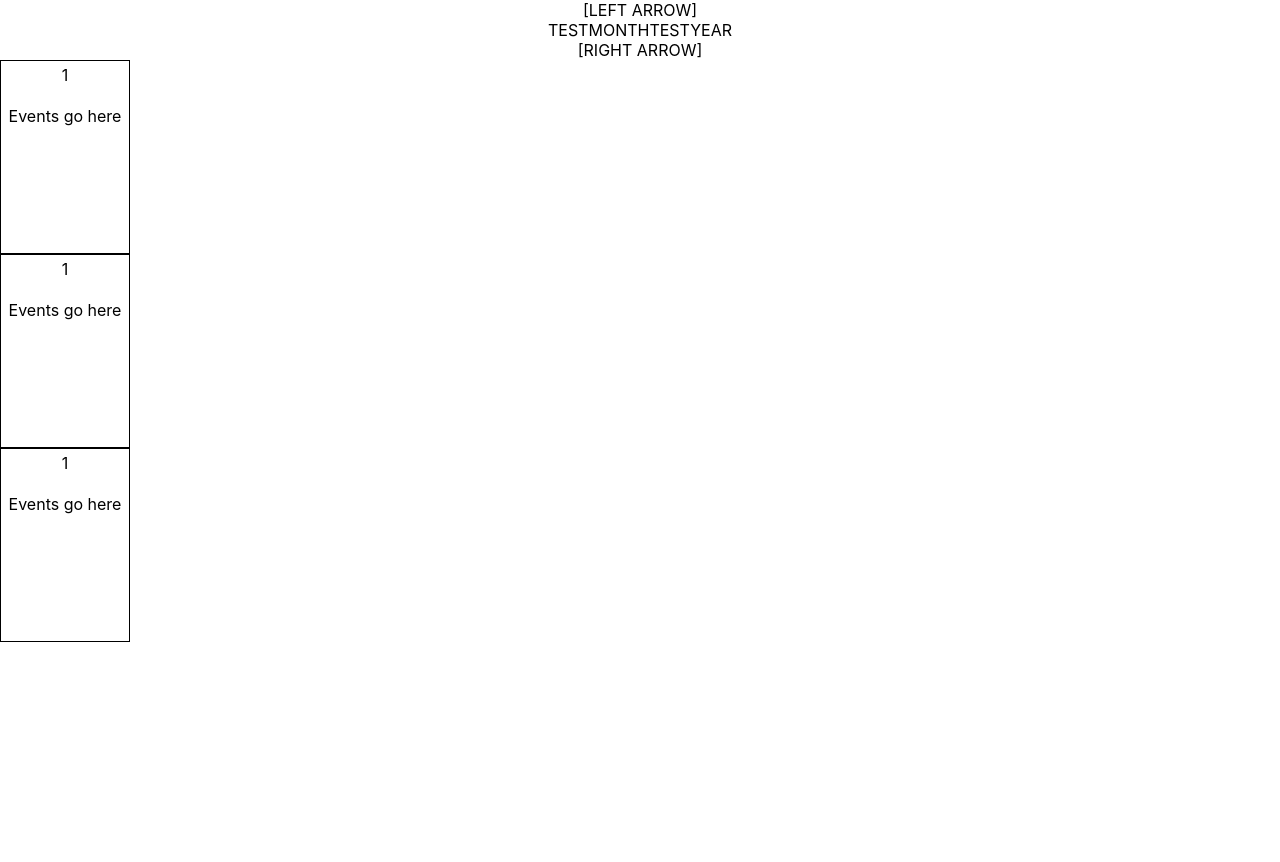
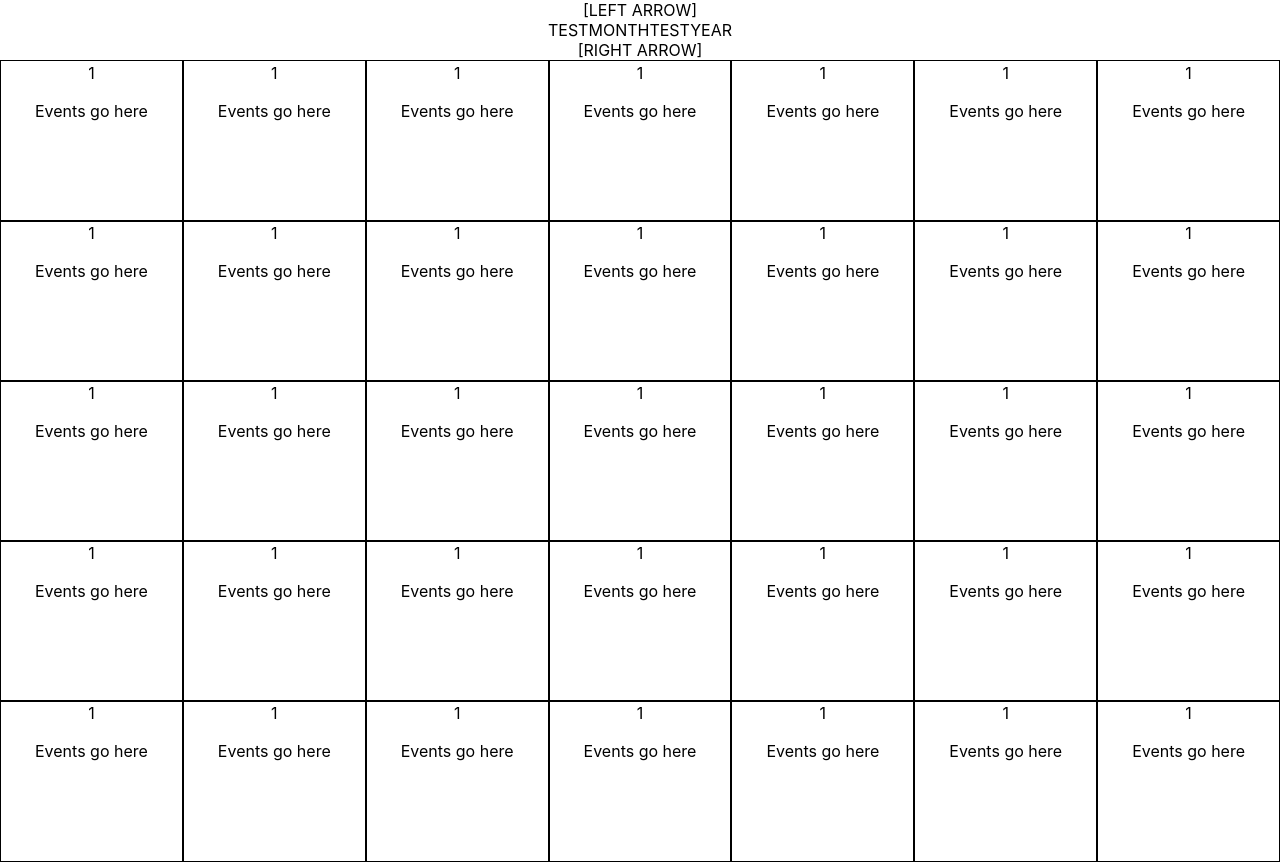
Before and after one commit to KalebRaymond/React-Calendar, a React (Create React App) app: page / in a window 1280 px wide. Before the commit the page ends 800 px from the top, so only its background shows below. Built offline with nearby package versions, Linux system fonts and the light colour scheme.

Commit message:
Added calendar rows

```diff
--- a/src/components/CalendarContainer/CalendarContainer.module.scss
+++ b/src/components/CalendarContainer/CalendarContainer.module.scss
@@ -1 +1,2 @@
-.CalendarContainer {}
+.CalendarContainer {
+}
--- a/src/components/CalendarGrid/CalendarGrid.js
+++ b/src/components/CalendarGrid/CalendarGrid.js
@@ -1,15 +1,14 @@
-import PropTypes from 'prop-types';
 import React from 'react';
 import styles from './CalendarGrid.module.scss';
 
-import CalendarGridCard from 'components/CalendarGridCard/CalendarGridCard';
-import { render } from '@testing-library/react';
+import CalendarGridRow from 'components/CalendarGridRow/CalendarGridRow';
 
 const CalendarGrid = (props) => {
   const {
     calendarDates
   } = props;
 
+  /*
   const renderDates = () => {
     console.log(calendarDates);
 
@@ -17,10 +16,15 @@ const CalendarGrid = (props) => {
       return <CalendarGridCard key={i}></CalendarGridCard>
     });
   }
+  */
 
   return (
     <div className={styles.CalendarGrid} data-testid="CalendarGrid">
-      {renderDates()}
+      <CalendarGridRow></CalendarGridRow>
+      <CalendarGridRow></CalendarGridRow>
+      <CalendarGridRow></CalendarGridRow>
+      <CalendarGridRow></CalendarGridRow>
+      <CalendarGridRow></CalendarGridRow>
     </div>
   );
 }
--- a/src/components/CalendarGrid/CalendarGrid.module.scss
+++ b/src/components/CalendarGrid/CalendarGrid.module.scss
@@ -1 +1,3 @@
-.CalendarGrid {}
+.CalendarGrid {
+    width: 100%;
+}
--- a/src/components/CalendarGridCard/CalendarGridCard.module.scss
+++ b/src/components/CalendarGridCard/CalendarGridCard.module.scss
@@ -2,8 +2,8 @@
     border: 1px solid black;
     display: flex;
     flex-direction: column;
-    height: 12em;
-    width: 8em;
+    height: 100%;
+    width: 100%;
 
     div[id="date-container"] {
         align-items: center;
--- /dev/null
+++ b/src/components/CalendarGridRow/CalendarGridRow.js
@@ -0,0 +1,22 @@
+import React from 'react';
+import PropTypes from 'prop-types';
+import styles from './CalendarGridRow.module.scss';
+import CalendarGridCard from 'components/CalendarGridCard/CalendarGridCard';
+
+const CalendarGridRow = () => (
+  <div className={styles.CalendarGridRow} data-testid="CalendarGridRow">
+    <CalendarGridCard></CalendarGridCard>
+    <CalendarGridCard></CalendarGridCard>
+    <CalendarGridCard></CalendarGridCard>
+    <CalendarGridCard></CalendarGridCard>
+    <CalendarGridCard></CalendarGridCard>
+    <CalendarGridCard></CalendarGridCard>
+    <CalendarGridCard></CalendarGridCard>
+  </div>
+);
+
+CalendarGridRow.propTypes = {};
+
+CalendarGridRow.defaultProps = {};
+
+export default CalendarGridRow;
--- /dev/null
+++ b/src/components/CalendarGridRow/CalendarGridRow.module.scss
@@ -0,0 +1,6 @@
+.CalendarGridRow {
+    display: flex;
+    flex-direction: row;
+    height: 10rem;
+    width: 100%;
+}
--- a/src/components/CalendarToolbar/CalendarToolbar.module.scss
+++ b/src/components/CalendarToolbar/CalendarToolbar.module.scss
@@ -1 +1,3 @@
-.CalendarToolbar {}
+.CalendarToolbar {
+    width: 100%;
+}
```
Also changed, not shown: 2 other files (tests, documents, lock files or other folders).
